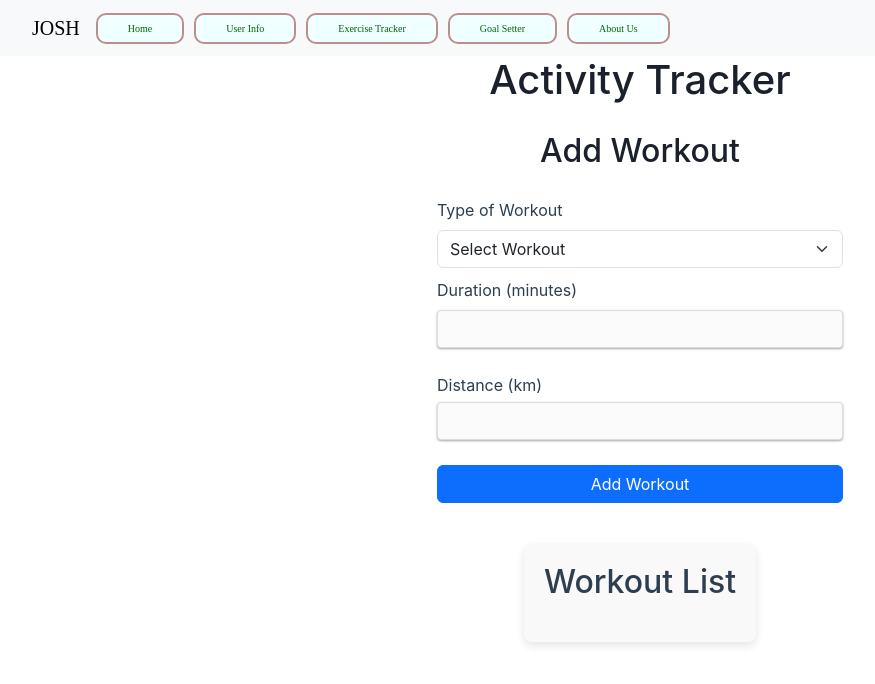
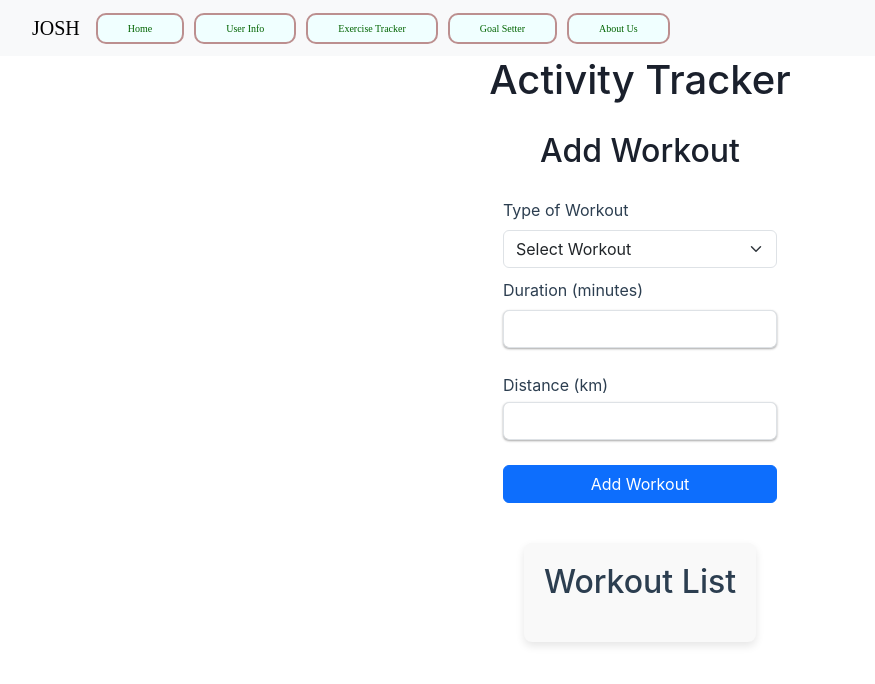
Before and after one commit to HBADE2002/Fitness-tracker-app-personal, a React (Vite) app: page /exercise-tracker-page in a window 1280 px wide. Shown: the top 684 px of the page, without its empty margins (0-875 px from the left). Built offline with nearby package versions, Linux system fonts and the light colour scheme; a web font is replaced by a local one.

Commit message:
input changed to FormControl

```diff
--- a/src/pages/ActivityPage.jsx
+++ b/src/pages/ActivityPage.jsx
@@ -5,6 +5,7 @@ import { addActivity, editActivity } from "../App/activitySlice";
 import Form from "react-bootstrap/Form";
 import Button from "react-bootstrap/Button";
 import WorkoutList from "../components/Workout-components/WorkoutList";
+import { FormControl } from "react-bootstrap";
 
 const ActivityPage = () => {
   // Hook to dispatch actions to the Redux store
@@ -90,7 +91,7 @@ const ActivityPage = () => {
         {/* Duration input */}
         <div>
           <Form.Label>Duration (minutes)</Form.Label>
-          <input
+          <FormControl
             className="input-container"
             type="number"
             value={workout.duration}
@@ -103,7 +104,7 @@ const ActivityPage = () => {
         {/* Distance input */}
         <div>
           <label>Distance (km)</label>
-          <input
+          <FormControl
             className="input-container"
             type="number"
             value={workout.distance}
```
